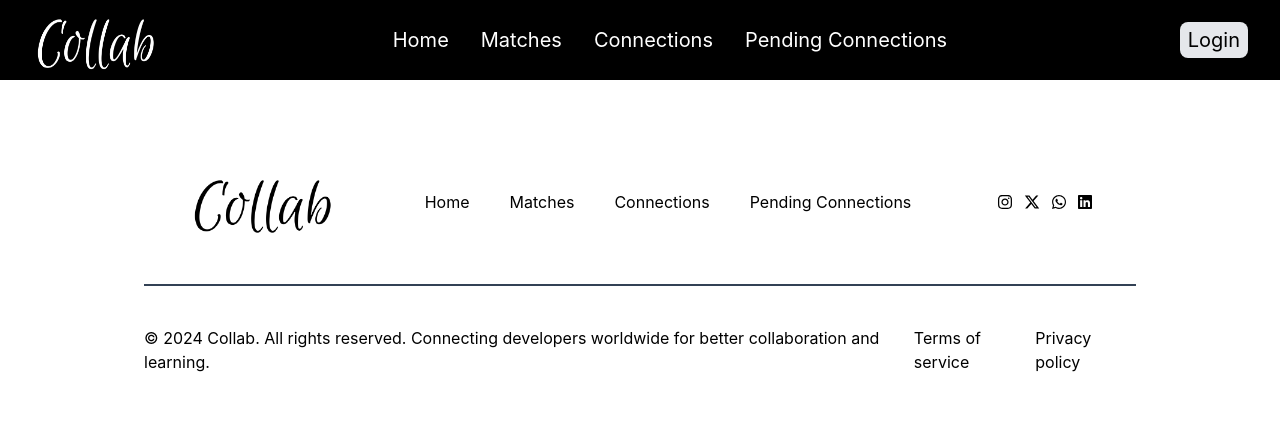
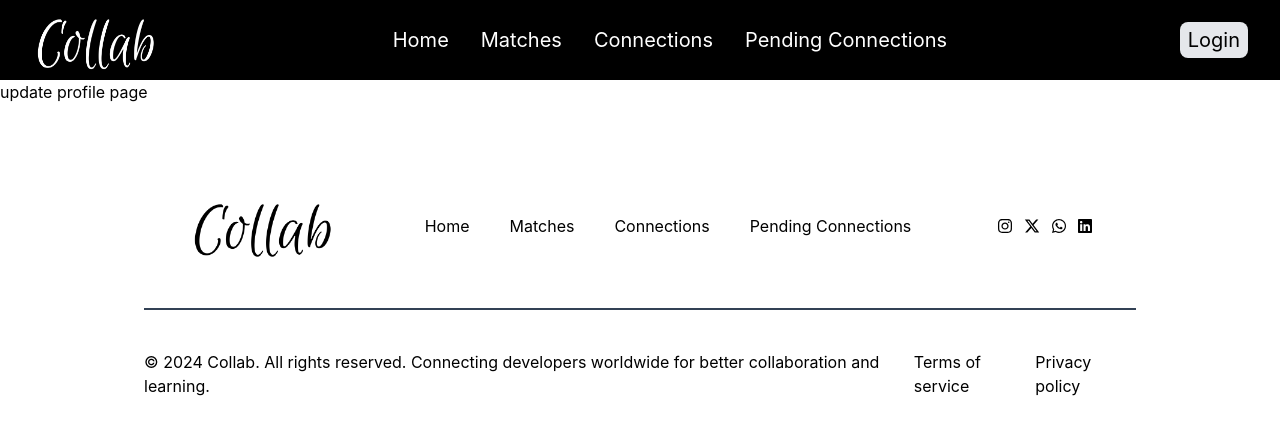
Before and after one commit to Avinashyennam/Developers_Collaborative_Platform, a React (Vite) app in the folder frontend/: page /updateprofile in a window 1280 px wide. Shown: the top 434 px of the page. Built offline with nearby package versions, Linux system fonts and the light colour scheme.

Commit message:
added new update profile page

```diff
--- a/frontend/src/App.jsx
+++ b/frontend/src/App.jsx
@@ -7,6 +7,7 @@ import Home from './pages/Home';
 import Matches from './pages/Matches';
 import Connections from './pages/Connections';
 import PendingConnections from './pages/PendingConn';
+import UpdateProfile from './pages/UpdateProfile';
 import Login from './pages/Login';
 function App() {
   const [count, setCount] = useState(0)
@@ -21,6 +22,7 @@ function App() {
           <Route path='/connections' element={<Connections />} />
           <Route path='/pendingconnections' element={<PendingConnections />} />
           <Route path='/login' element={<Login />} />
+          <Route path='/updateprofile' element = {<UpdateProfile />} />
         </Routes>
         <Footer />
       </BrowserRouter>
--- /dev/null
+++ b/frontend/src/pages/UpdateProfile.jsx
@@ -0,0 +1,11 @@
+import React, {useState, useEffect} from 'react'
+
+const UpdateProfile = () =>{
+    return(
+        <div>
+            <h1 className='text-black'>update profile page</h1>
+        </div>
+    )
+}
+
+export default UpdateProfile;
```
Also changed, not shown: 1 other file (tests, documents, lock files or other folders).
